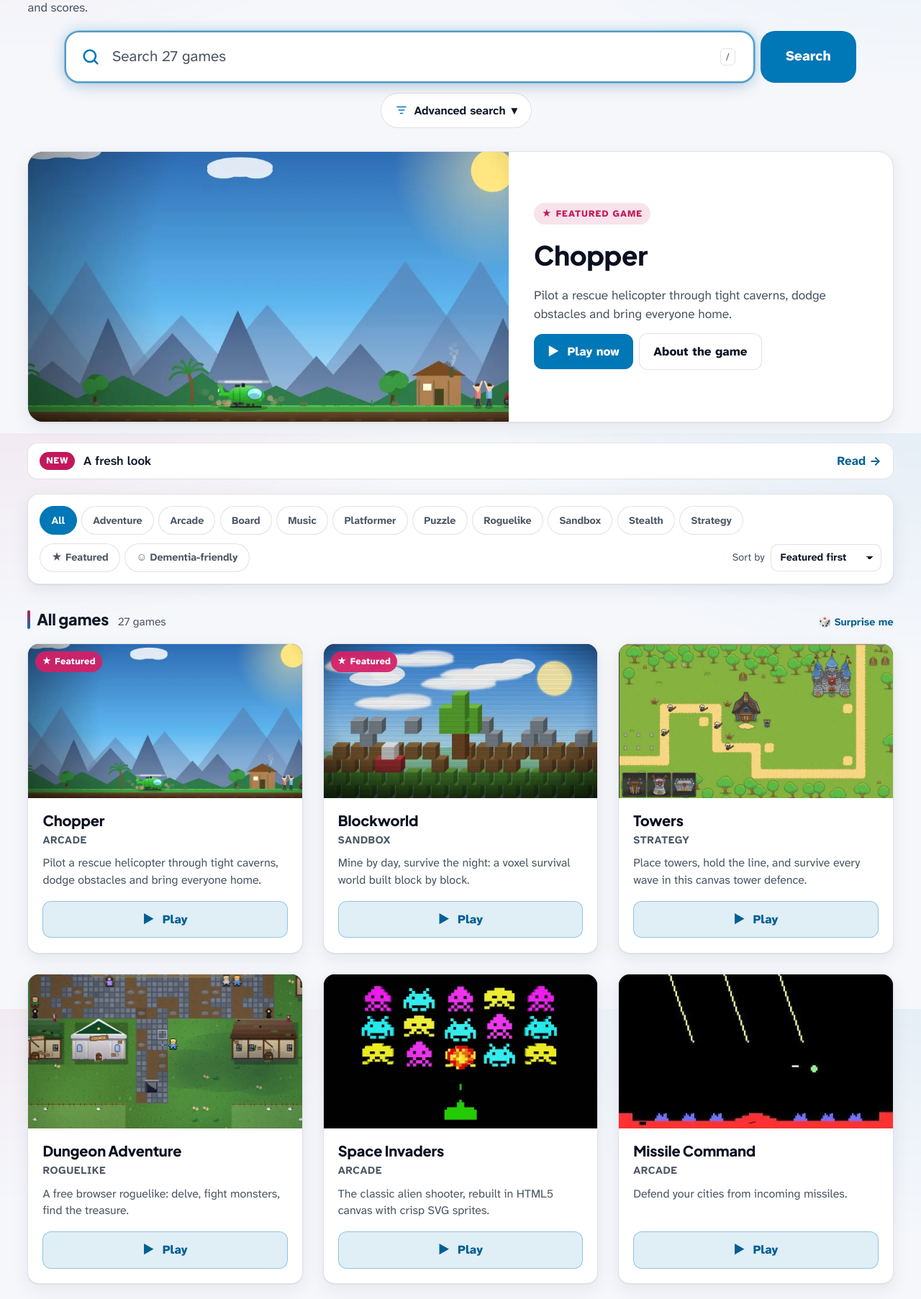
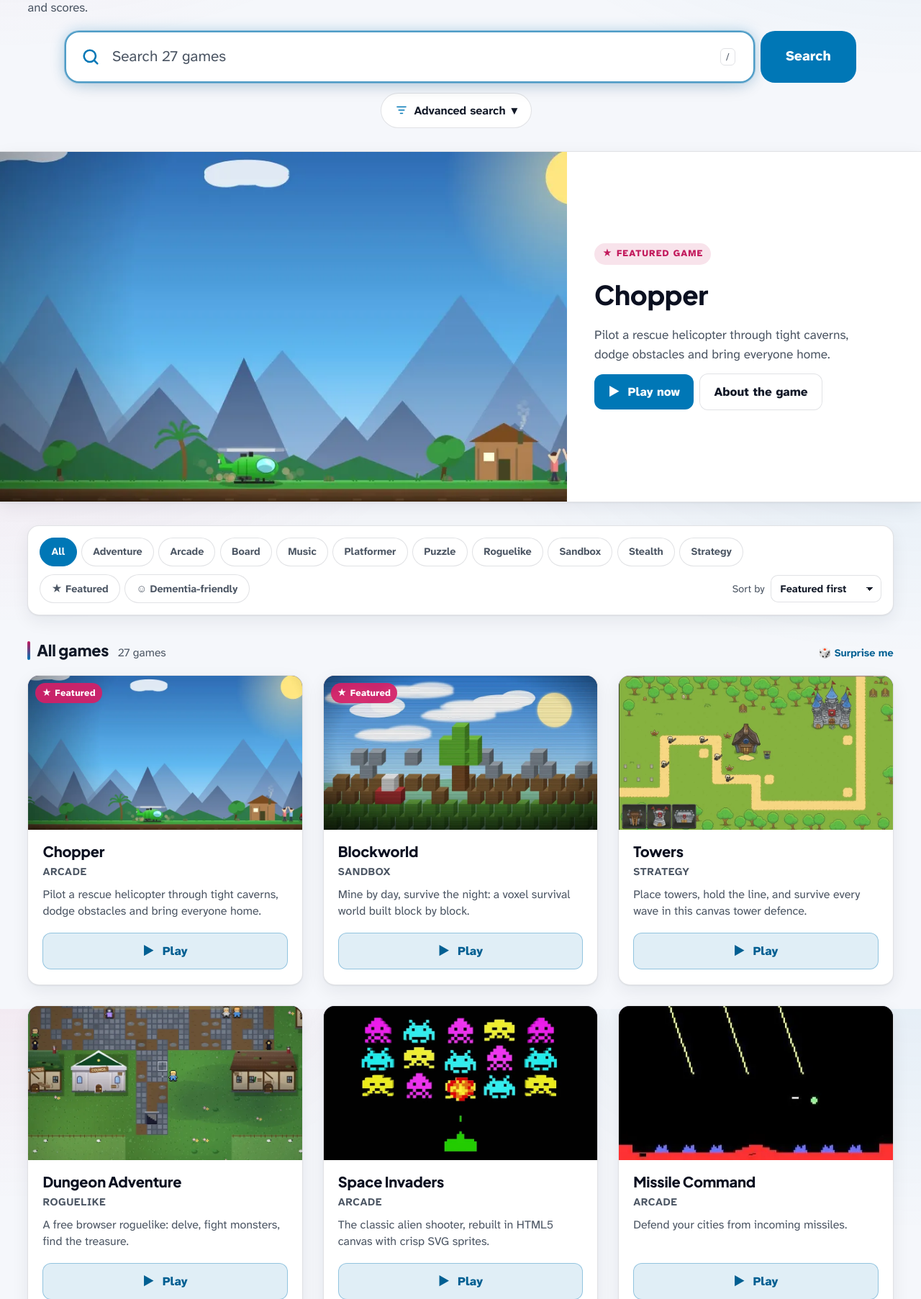
Before and after one commit to nikniq/nq-website, a Laravel app: page /auth/ in a window 1280 px wide. Shown: the part 198-2003 px from the top of the page at 72% size. Run offline with Laravel 12, Linux system fonts and the light colour scheme; data comes from the database, SQL or seed files in the repository; data that the repository does not hold is empty.

Commit message:
Catalogue: drop the news strip under the featured game; featured game spans the full screen width
Co-Authored-By: Claude Opus 5.5 <noreply@anthropic.com>

```diff
--- a/public_html/css/site.css
+++ b/public_html/css/site.css
@@ -676,3 +676,11 @@ body.is-admin main .panel { max-width:920px; box-sizing:border-box; }
 .adv-row:has(.adv-search:not([open])) .adv-search { flex:0 0 auto; }
 .adv-row:has(.adv-search:not([open])) .adv-active { order:0; display:inline-flex; align-self:center; }
 @media (min-width:1024px) { .adv-row { justify-content:center; } .searchbar kbd { right:10.5rem; } }
+
+/* ===== Featured game: full screen width ===== */
+.hero { width:100vw; margin-left:calc(50% - 50vw); margin-right:calc(50% - 50vw); border-radius:0; border-left:0; border-right:0; grid-template-columns:minmax(0,1.6fr) minmax(0,1fr); }
+.hero-art { aspect-ratio:auto; min-height:clamp(260px, 38vw, 620px); }
+.hero-copy { padding:2rem clamp(1.3rem, 4vw, 5rem) 2rem clamp(1.5rem, 3vw, 3.5rem); max-width:720px; }
+@media (min-width:1400px) { .hero { grid-template-columns:minmax(0,1.7fr) minmax(0,1fr); } }
+@media (max-width:800px) { .hero { grid-template-columns:1fr; } .hero-art { aspect-ratio:16/9; min-height:0; } .hero-copy { max-width:none; } }
+html, body { overflow-x:clip; }
--- a/resources/views/games/index.blade.php
+++ b/resources/views/games/index.blade.php
@@ -87,14 +87,6 @@
                 </div>
             </div>
         </section>
-        @php($latestNews = \App\Support\News::all()->first())
-        @if($latestNews)
-            <a class="news-strip" href="{{ route('news.show', $latestNews->slug) }}">
-                <span class="tag">{{ __('New') }}</span>
-                <span class="news-strip-title">{{ $latestNews->title }}</span>
-                <span class="news-strip-more" aria-hidden="true">{{ __('Read') }} →</span>
-            </a>
-        @endif
     @endif
 
     <div class="finder">
```
Also changed, not shown: tests/Feature/NewsTest.php (+2 -2 lines).
